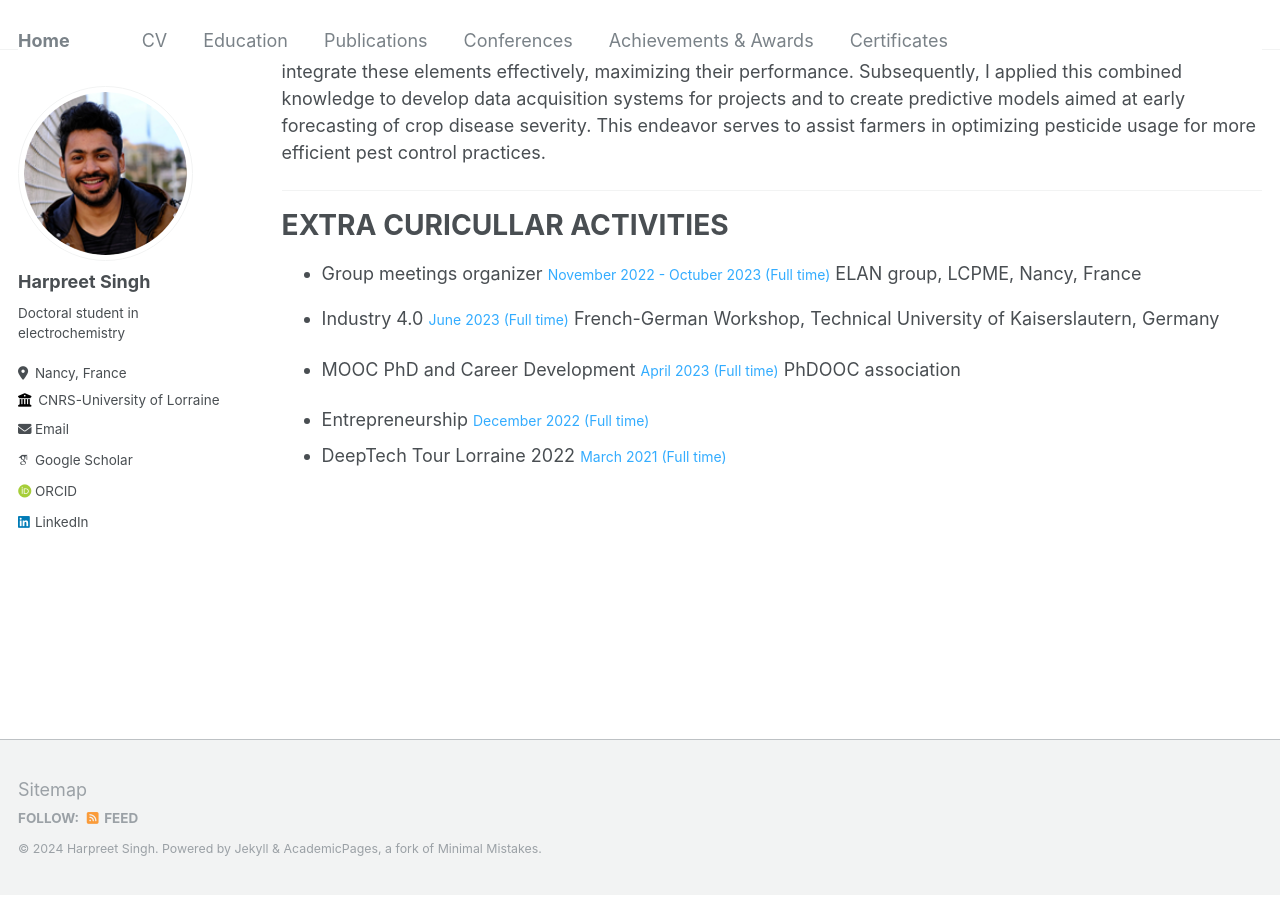
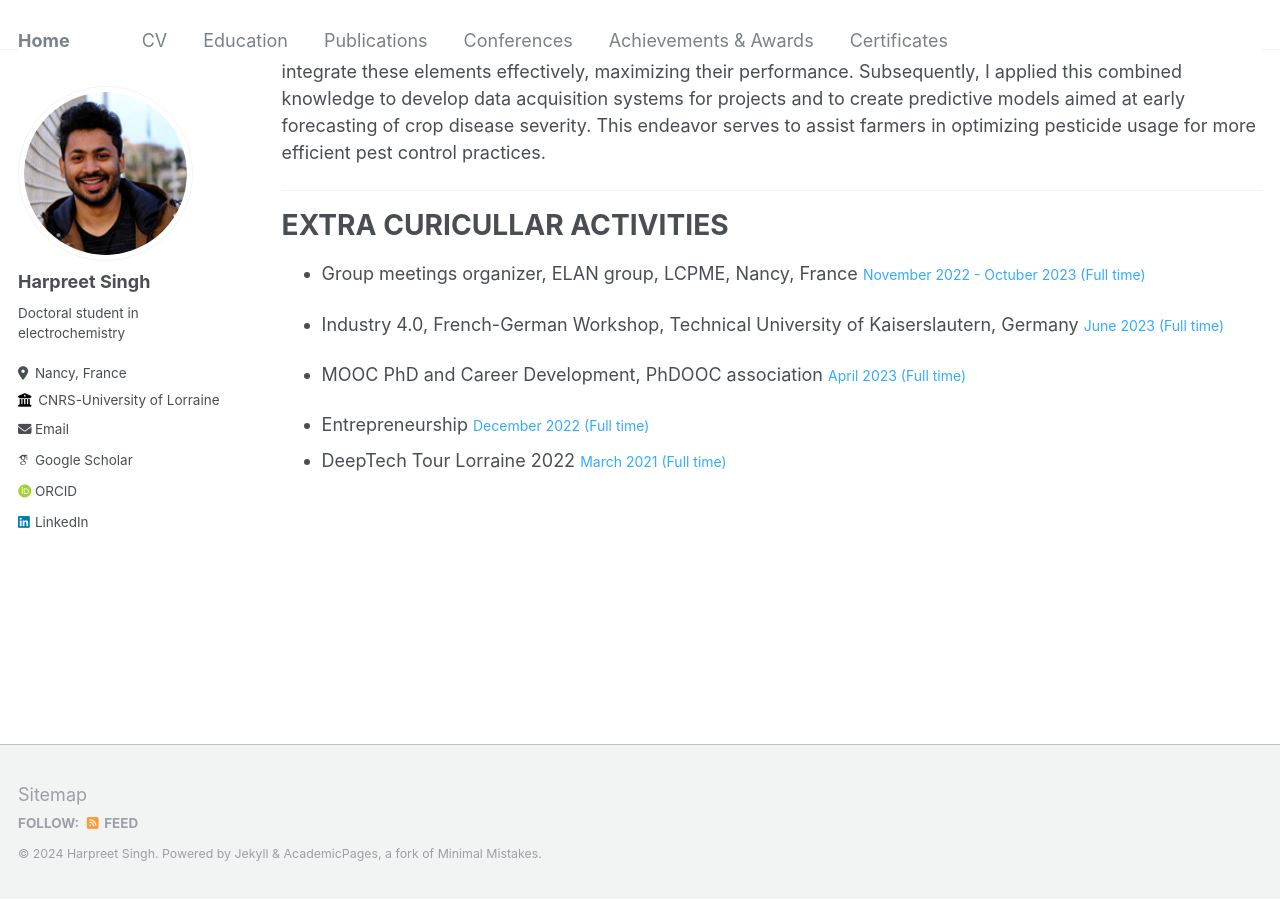
Before and after one commit to Harpr33t-Singh/Harpr33t-Singh.github.io, a Jekyll site: the page built from _pages/cv.md, in a window 1280 px wide and 900 px high, scrolled down 1024 px. Built offline with Jekyll 4.4.1, drawn with Linux system fonts in a browser that asks for light colours; some web fonts are replaced.

Commit message:
Update cv.md

```diff
--- a/_pages/cv.md
+++ b/_pages/cv.md
@@ -44,13 +44,11 @@
 
 # EXTRA CURICULLAR ACTIVITIES
 
-* Group meetings organizer <span style="color: #33ACFF; font-size: 14px;">November 2022 - Octuber 2023 (Full time)</span>
-ELAN group, LCPME, Nancy, France
-* Industry 4.0 <span style="color: #33ACFF; font-size: 14px;">  June 2023 (Full time)</span>
-French-German Workshop, Technical University of Kaiserslautern, Germany
+* Group meetings organizer, ELAN group, LCPME, Nancy, France <span style="color: #33ACFF; font-size: 14px;">November 2022 - Octuber 2023 (Full time)</span>
 
-* MOOC PhD and Career Development <span style="color: #33ACFF; font-size: 14px;">  April 2023 (Full time)</span>
-PhDOOC association
+* Industry 4.0, French-German Workshop, Technical University of Kaiserslautern, Germany <span style="color: #33ACFF; font-size: 14px;">  June 2023 (Full time)</span>
+
+* MOOC PhD and Career Development, PhDOOC association <span style="color: #33ACFF; font-size: 14px;">  April 2023 (Full time)</span>
 
 * Entrepreneurship <span style="color: #33ACFF; font-size: 14px;">  December 2022 (Full time)</span>
 * DeepTech Tour Lorraine 2022 <span style="color: #33ACFF; font-size: 14px;">  March 2021 (Full time)</span>
```
